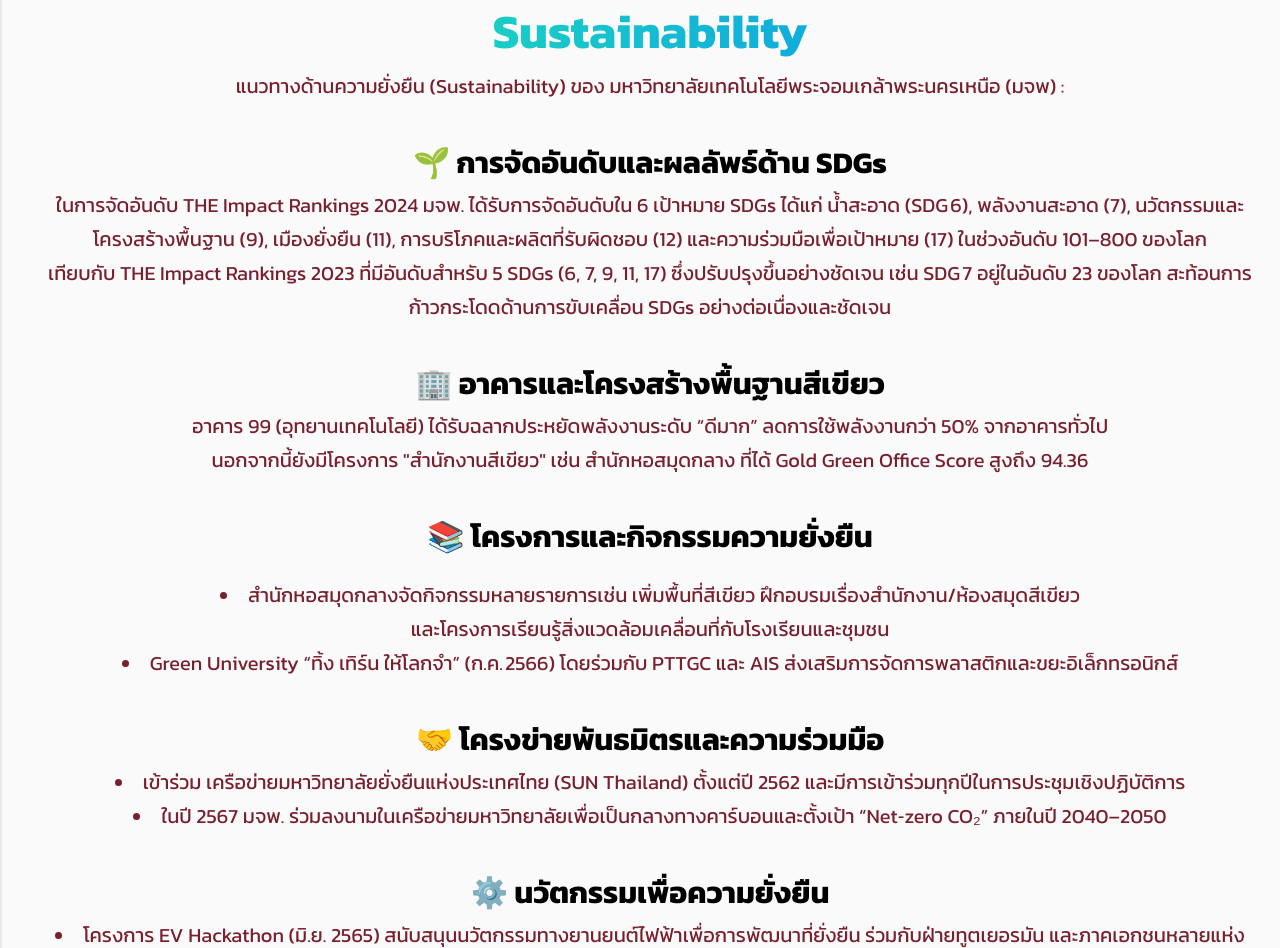
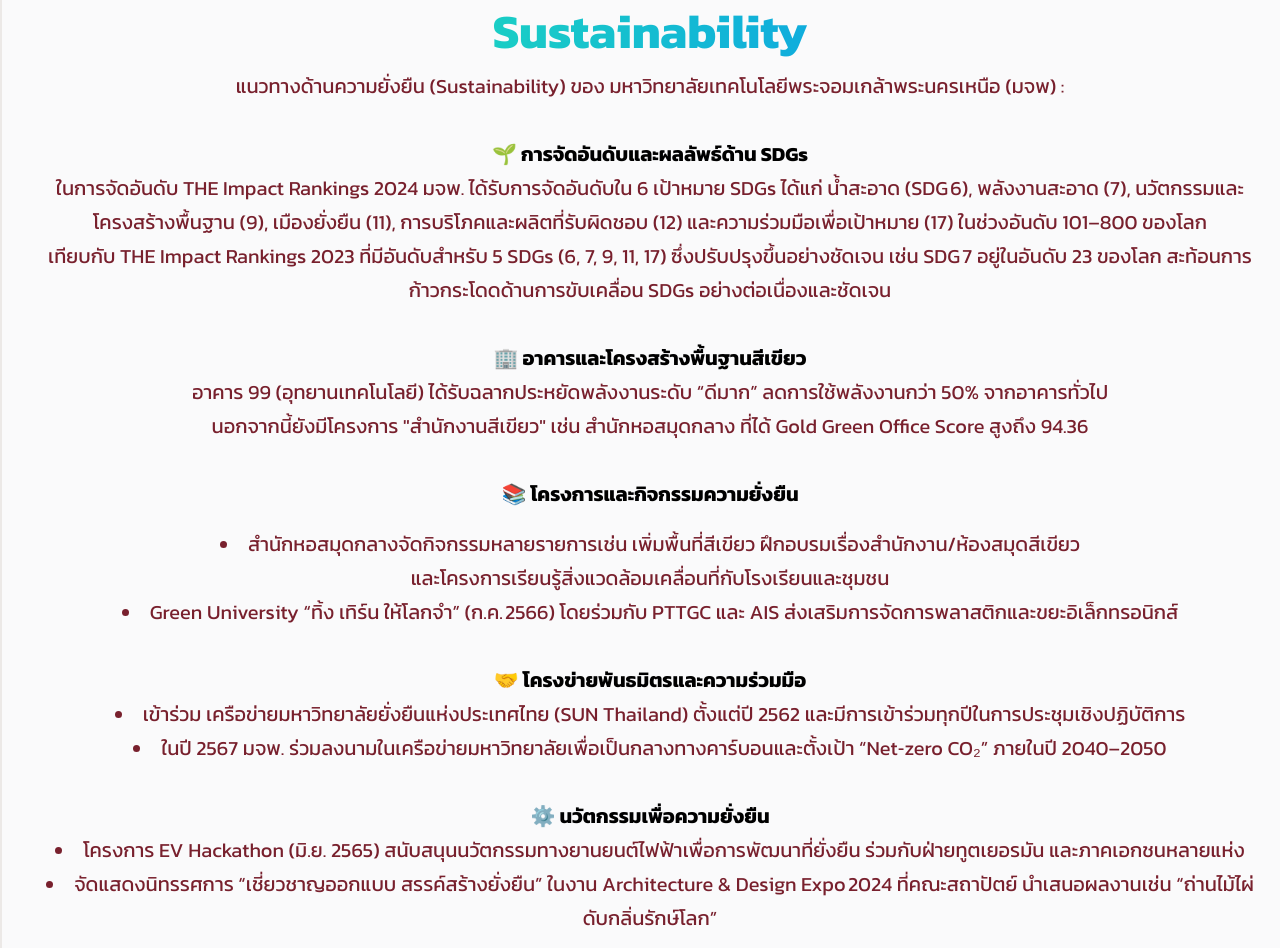
Before and after one commit to mnb1707/Sustainability, a plain HTML site: page index.html in a window 1280 px wide. Shown: the part 945-1893 px from the top of the page. Drawn offline with nearby package versions, Linux system fonts and the light colour scheme.

Commit message:
Update style.css

```diff
--- a/style.css
+++ b/style.css
@@ -397,7 +397,7 @@ transform: translateX(-1%);
 
 
 
-  strong {font-size: 30px;
+  strong {font-size: 20px;
     color: #000000;
 
 
```
